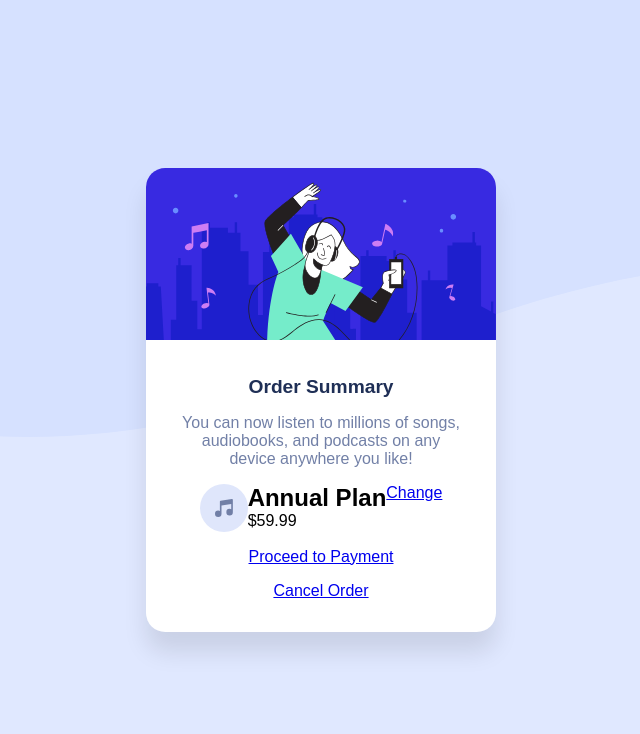
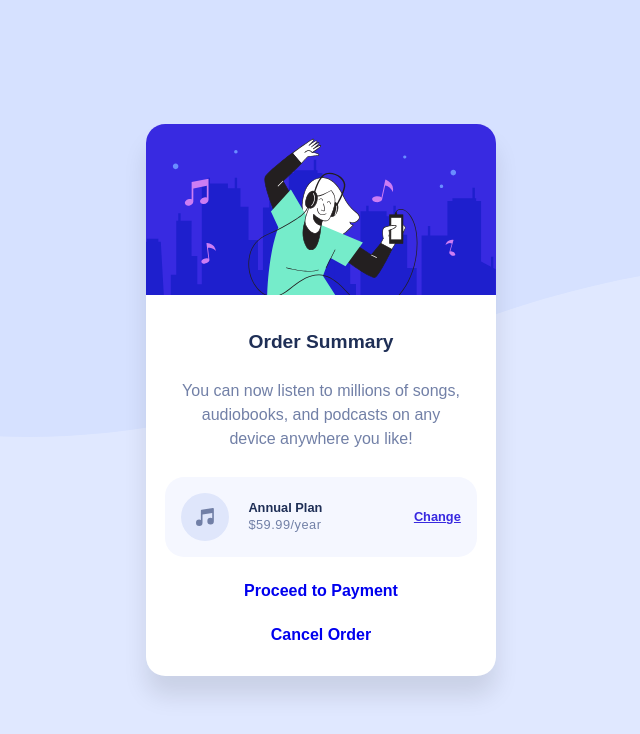
Before and after one commit to chiroro-jr/order-summary-component, a plain HTML site: page index.html in a window 1280 px wide. Shown: the whole page, without its empty margins (319-959 px from the left). Drawn offline with Linux system fonts and the light colour scheme.

Commit message:
Added the underlined link button

```diff
--- a/css/style.css
+++ b/css/style.css
@@ -21,6 +21,7 @@
 
 body {
     font-family: 'Red Hat Display', sans-serif;
+    font-weight: 500;
 }
 
 .container {
@@ -51,18 +52,19 @@ body {
 }
 
 .order-summary__content {
-    padding: 2em;
+    padding: 2em 1.2em;
     display: flex;
     flex-direction: column;
     align-items: center;
 }
 
 .order-summary__content > * + * {
-    margin-top: 1em;
+    margin-top: 1.6em;
 }
 
 .order-summary__title {
     font-size: 1.2rem;
+    font-weight: 900;
     color: var(--dark-blue);
     text-align: center;
 }
@@ -70,16 +72,42 @@ body {
 .order-summary__description {
     color: var(--desaturated-blue);
     text-align: center;
+    line-height: 1.5em;
+    padding: 0 1em;
 }
 
 .order-summary__info {
+    width: 100%;
+    padding: 1em;
+    border-radius: var(--border-radius);
     display: flex;
+    align-items: center;
+    /* justify-content: space-between; */
+    background-color: var(--very-pale-blue);
 }
 
+.order-summary__info :last-child {
+    margin-left: auto;
+}
 .order-summary__plan {
+    padding: 0 1.2em;
+}
+.order-summary__plan > h2 {
+    font-size: 0.8rem;
+    font-weight: 700;
+    color: var(--dark-blue);
 }
 
+.order-summary__plan > span {
+    font-size: 0.8rem;
+    letter-spacing: 0.5px;
+    color: var(--desaturated-blue);
+}
 .btn {
+    display: block;
+    text-decoration: none;
+    font-weight: 700;
+    transition: all 0.4s;
 }
 
 .btn--filled {
@@ -89,6 +117,14 @@ body {
 }
 
 .btn--underlined {
+    font-size: 0.8rem;
+    color: var(--bright-blue);
+    text-decoration: underline;
+}
+
+.btn--underlined:hover {
+    color: var(--desaturated-blue);
+    text-decoration: none;
 }
 
 .attribution {
--- a/index.html
+++ b/index.html
@@ -36,7 +36,7 @@
                 <img src="/images/icon-music.svg" alt="music icon">
                 <div class="order-summary__plan">
                   <h2>Annual Plan</h2>
-                  <span>$59.99</span>
+                  <span>$59.99/year</span>
                 </div>
                 <a class="btn btn--flat btn--underlined" href="#">Change</a>
               </div>
```
